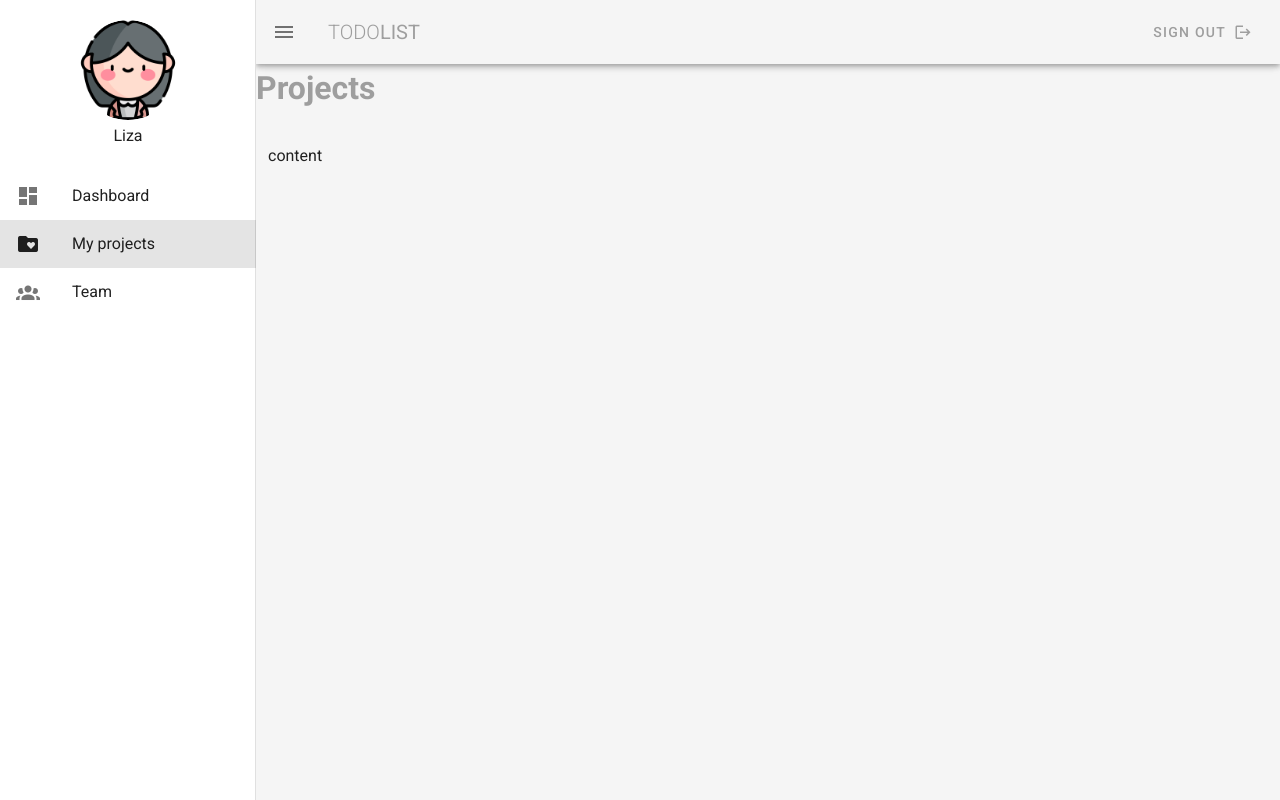
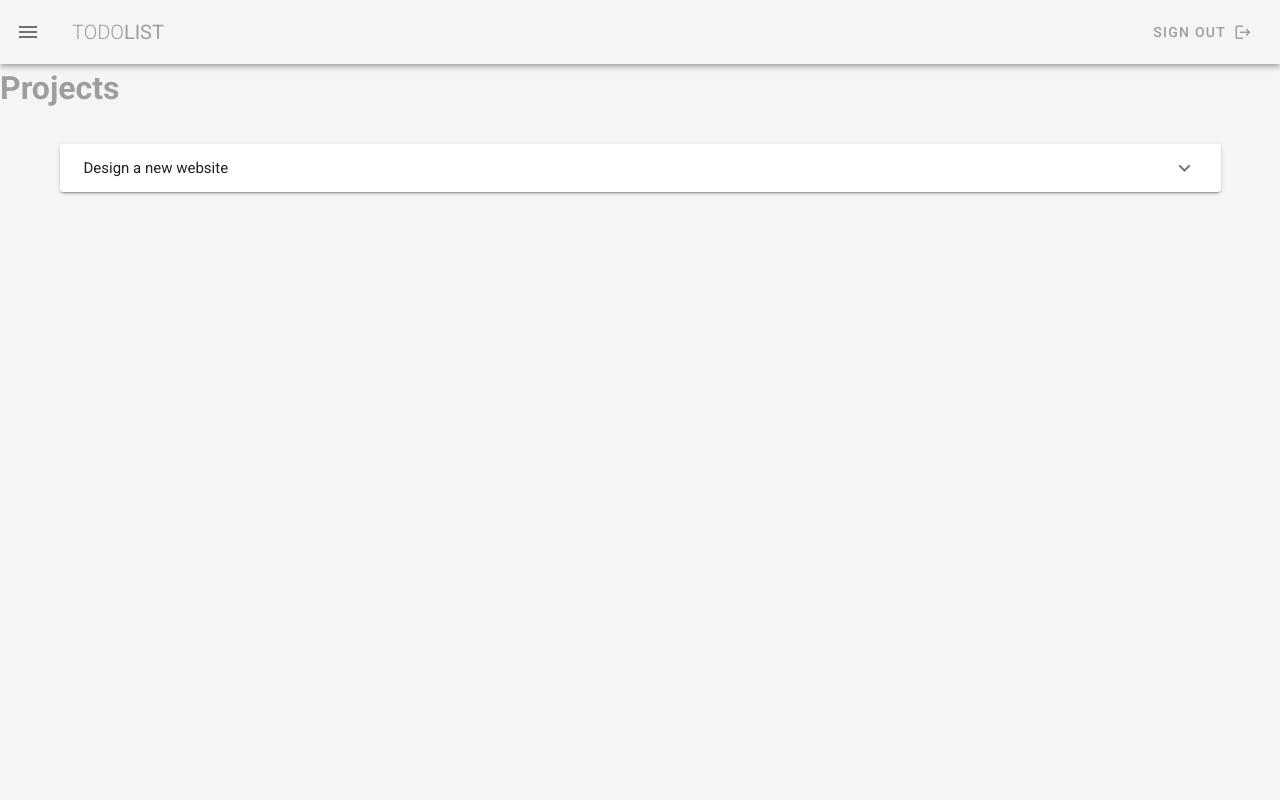
Before and after one commit to lizzochek/vuetify-todo, a Vue app: page /projects in a window 1280 px wide. Built offline with nearby package versions, Linux system fonts and the light colour scheme.

Commit message:
Current user projects

```diff
--- a/src/components/NavBar.vue
+++ b/src/components/NavBar.vue
@@ -43,7 +43,7 @@
 export default {
   data() {
     return {
-      drawer: true,
+      drawer: false,
       links: [
         { icon: 'mdi-view-dashboard', text: 'Dashboard', route: '/' },
         { icon: 'mdi-folder-heart', text: 'My projects', route: '/projects' },
--- a/src/components/ProjectComp.vue
+++ b/src/components/ProjectComp.vue
@@ -2,7 +2,21 @@
   <div class="projects">
     <h1 class="subheading grey--text">Projects</h1>
 
-    <v-container class="my-5"> content </v-container>
+    <v-container class="my-5">
+      <v-expansion-panels>
+        <v-expansion-panel v-for="project in myProjects" :key="project.title">
+          <v-expansion-panel-header>{{ project.title }}</v-expansion-panel-header>
+          <v-expansion-panel-content>
+            <v-card>
+              <v-card-text class="px-4 grey--text">
+                <div class="font-weight-bold">{{ project.due }}</div>
+                <div>{{ project.content }}}</div>
+              </v-card-text>
+            </v-card>
+          </v-expansion-panel-content>
+        </v-expansion-panel>
+      </v-expansion-panels>
+    </v-container>
   </div>
 </template>
 
@@ -11,5 +25,48 @@ import { defineComponent } from 'vue';
 
 export default defineComponent({
   name: 'ProjectComp',
+  data() {
+    return {
+      projects: [
+        {
+          title: 'Design a new website',
+          person: 'Liza',
+          due: '1st Jan 2023',
+          status: 'ongoing',
+          content:
+            'Lorem ipsum dolor sit amet consectetur adipisicing elit. Sunt consequuntur eos eligendi illum minima adipisci deleniti, dicta mollitia enim explicabo fugiat quidem ducimus praesentium voluptates porro molestias non sequi animi!',
+        },
+        {
+          title: 'Code up the homepage',
+          person: 'Anna',
+          due: '10th Jan 2023',
+          status: 'complete',
+          content:
+            'Lorem ipsum dolor sit amet consectetur adipisicing elit. Sunt consequuntur eos eligendi illum minima adipisci deleniti, dicta mollitia enim explicabo fugiat quidem ducimus praesentium voluptates porro molestias non sequi animi!',
+        },
+        {
+          title: 'Design video thumbnails',
+          person: 'Chendler',
+          due: '20th Dec 2023',
+          status: 'complete',
+          content:
+            'Lorem ipsum dolor sit amet consectetur adipisicing elit. Sunt consequuntur eos eligendi illum minima adipisci deleniti, dicta mollitia enim explicabo fugiat quidem ducimus praesentium voluptates porro molestias non sequi animi!',
+        },
+        {
+          title: 'Create a community forum',
+          person: 'John',
+          due: '20th Oct 2020',
+          status: 'overdue',
+          content:
+            'Lorem ipsum dolor sit amet consectetur adipisicing elit. Sunt consequuntur eos eligendi illum minima adipisci deleniti, dicta mollitia enim explicabo fugiat quidem ducimus praesentium voluptates porro molestias non sequi animi!',
+        },
+      ],
+    };
+  },
+  computed: {
+    myProjects() {
+      return this.projects.filter((project) => project.person === 'Liza');
+    },
+  },
 });
 </script>
--- a/src/components/TeamComp.vue
+++ b/src/components/TeamComp.vue
@@ -16,8 +16,8 @@
             >
             <v-card-actions text color="grey" class="justify-center">
               <v-icon small left>message</v-icon>
-              <span class="text-uppercase grey--text">message</span></v-card-actions
-            >
+              <v-btn text class="text-uppercase grey--text">message</v-btn>
+            </v-card-actions>
           </v-card>
         </v-flex>
       </v-layout>
```
